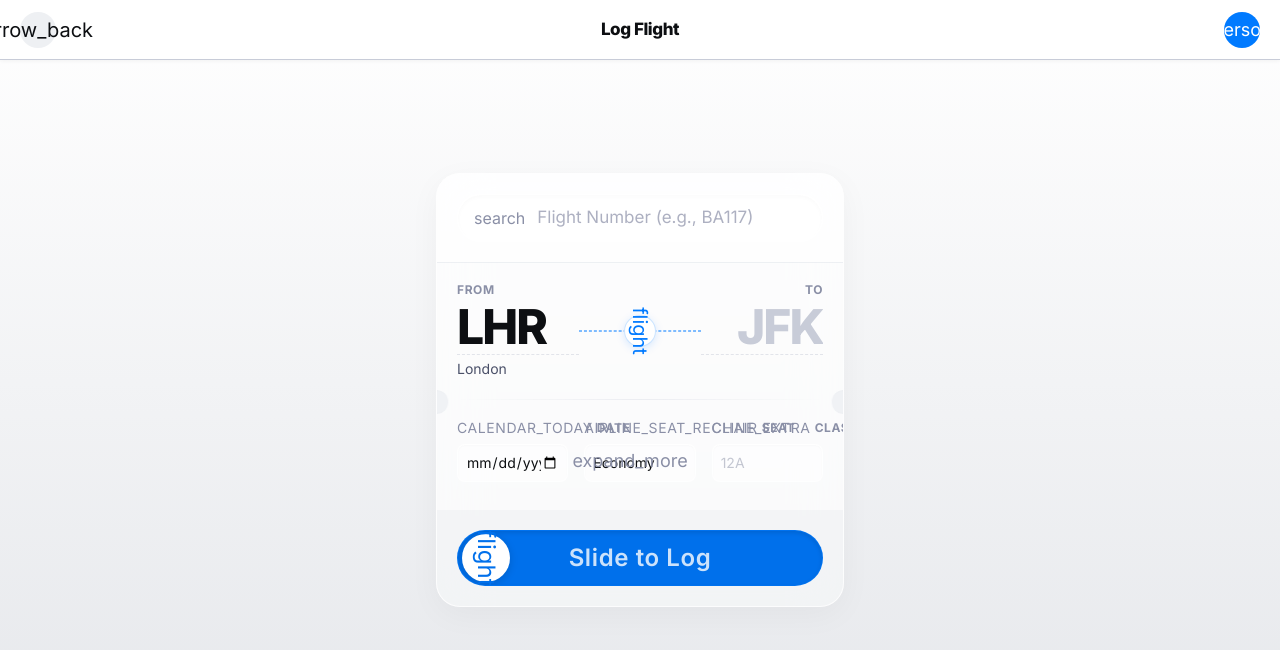
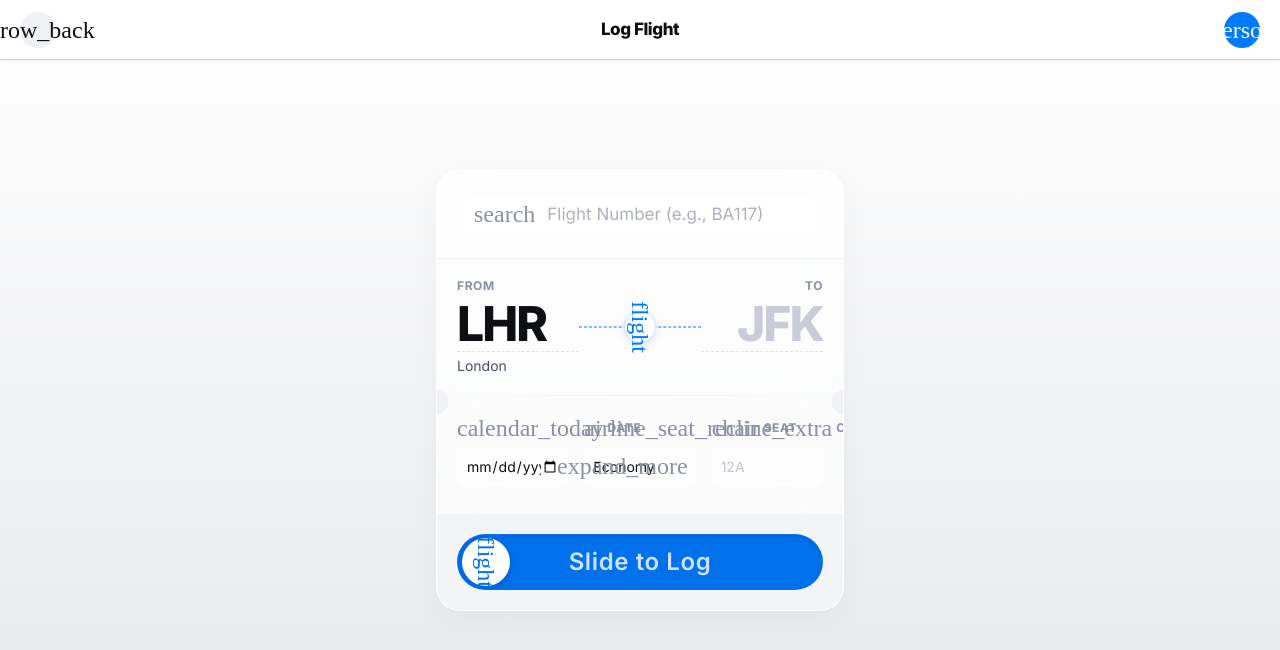
Before and after one commit to GamerDubz/flight-path-app, a Next.js app: page /log in a window 1280 px wide. Shown: the top 650 px of the page. Built offline with nearby package versions, Linux system fonts and the light colour scheme.

Commit message:
Fix icon font and add auto push script

```diff
--- a/package.json
+++ b/package.json
@@ -6,7 +6,8 @@
     "dev": "next dev",
     "build": "next build",
     "start": "next start",
-    "lint": "eslint"
+    "lint": "eslint",
+    "auto:push": "powershell -ExecutionPolicy Bypass -File scripts/auto-push.ps1"
   },
   "dependencies": {
     "@supabase/supabase-js": "^2.104.0",
--- a/src/app/globals.css
+++ b/src/app/globals.css
@@ -198,6 +198,20 @@ body {
 
 /* Material Symbols */
 .material-symbols-outlined {
+  font-family: "Material Symbols Outlined";
+  font-style: normal;
+  font-weight: normal;
+  font-size: 24px;
+  line-height: 1;
+  display: inline-flex;
+  align-items: center;
+  justify-content: center;
+  letter-spacing: normal;
+  text-transform: none;
+  white-space: nowrap;
+  direction: ltr;
+  -webkit-font-feature-settings: "liga";
+  -webkit-font-smoothing: antialiased;
   font-variation-settings: "FILL" 0, "wght" 400, "GRAD" 0, "opsz" 24;
 }
 .material-symbols-outlined.filled {
```
Also changed, not shown: 1 other file (tests, documents, lock files or other folders).
